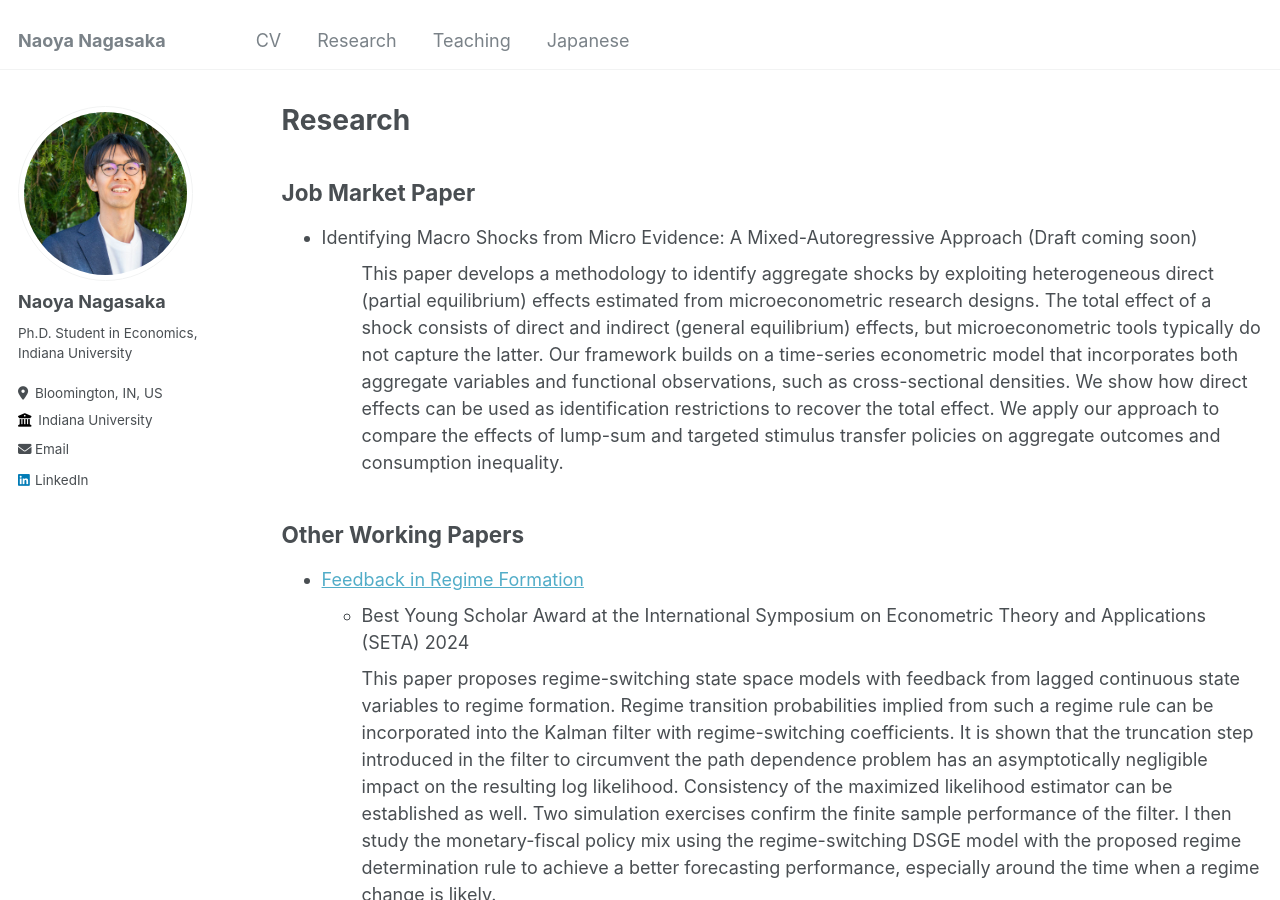
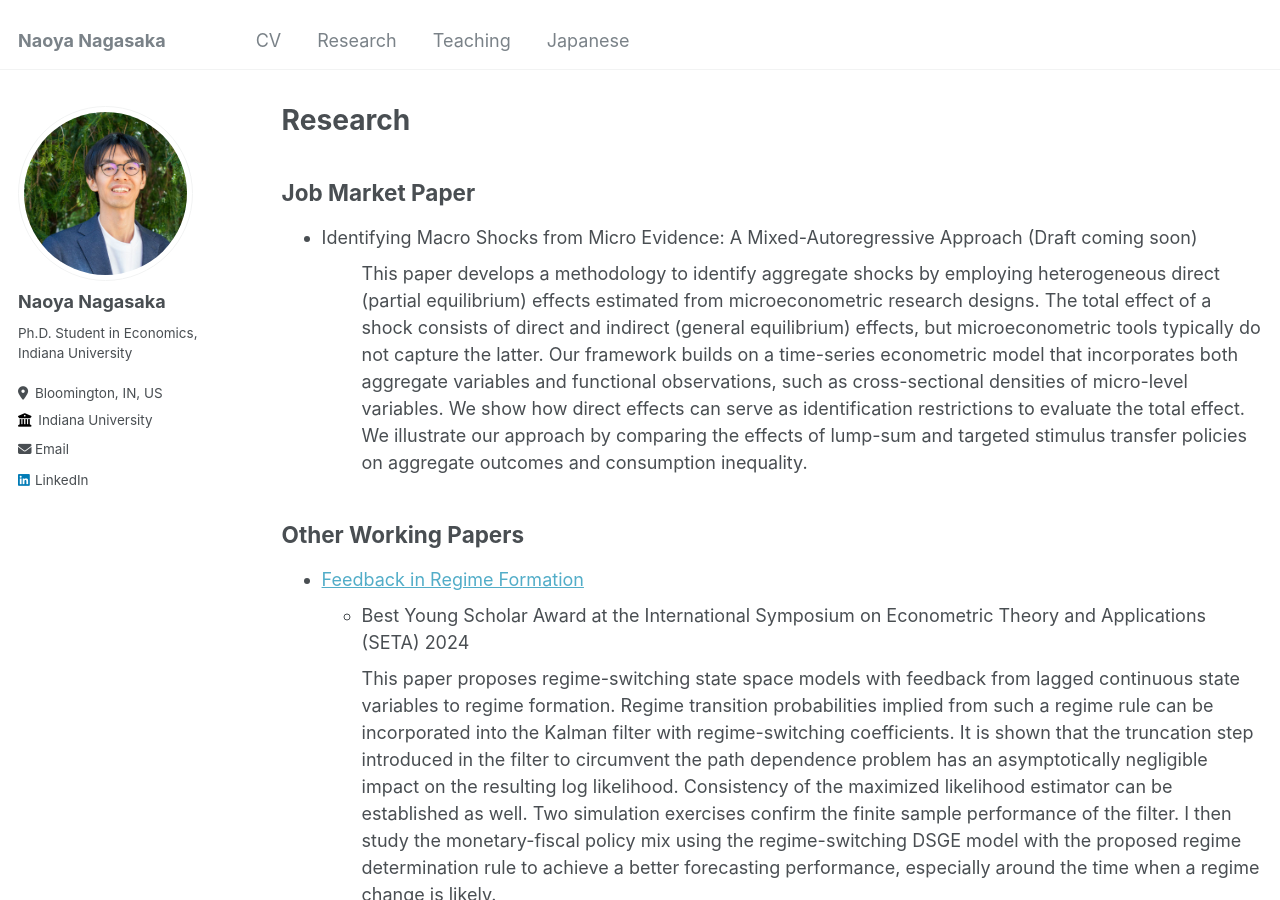
Before and after one commit to naonagas/naonagas.github.io, a Jekyll site: the page built from _pages/research.html, in a window 1280 px wide and 900 px high. Built offline with Jekyll 4.4.1, drawn with Linux system fonts in a browser that asks for light colours.

Commit message:
Update research.html

```diff
--- a/_pages/research.html
+++ b/_pages/research.html
@@ -9,7 +9,7 @@ author_profile: true
 <ul>
 <li> Identifying Macro Shocks from Micro Evidence: A Mixed-Autoregressive Approach (Draft coming soon) </li>
     <ol style="list-style: none">
-        <li> This paper develops a methodology to identify aggregate shocks by exploiting heterogeneous direct (partial equilibrium) effects estimated from microeconometric research designs. The total effect of a shock consists of direct and indirect (general equilibrium) effects, but microeconometric tools typically do not capture the latter. Our framework builds on a time-series econometric model that incorporates both aggregate variables and functional observations, such as cross-sectional densities. We show how direct effects can be used as identification restrictions to recover the total effect. We apply our approach to compare the effects of lump-sum and targeted stimulus transfer policies on aggregate outcomes and consumption inequality. </li>
+        <li> This paper develops a methodology to identify aggregate shocks by employing heterogeneous direct (partial equilibrium) effects estimated from microeconometric research designs. The total effect of a shock consists of direct and indirect (general equilibrium) effects, but microeconometric tools typically do not capture the latter. Our framework builds on a time-series econometric model that incorporates both aggregate variables and functional observations, such as cross-sectional densities of micro-level variables. We show how direct effects can serve as identification restrictions to evaluate the total effect. We illustrate our approach by comparing the effects of lump-sum and targeted stimulus transfer policies on aggregate outcomes and consumption inequality. </li>
     </ol>
 </ul>
 
```
